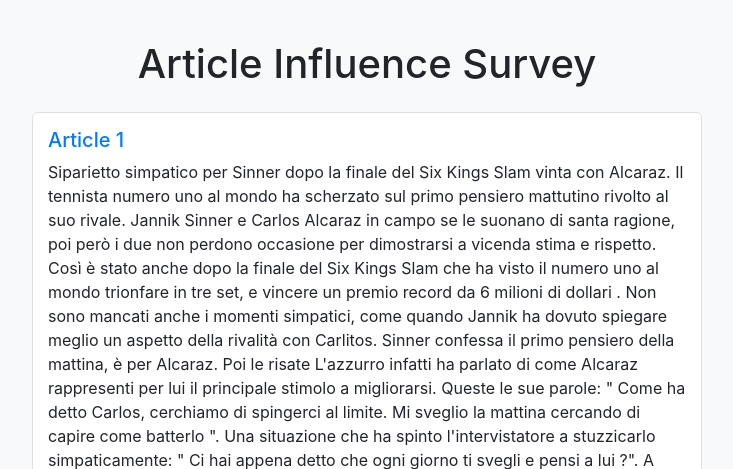
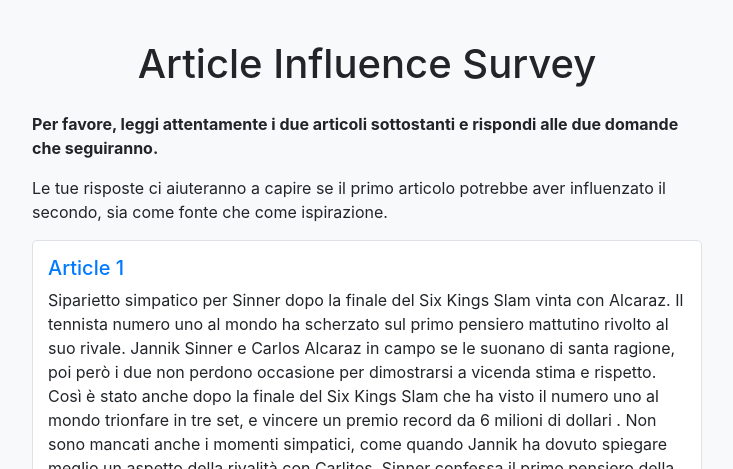
Before and after one commit to MatiasSalaris/surveyNewsAnalysis, a Flask app: page / in a window 1280 px wide. Shown: the top 469 px of the page, without its empty margins (273-1006 px from the left). Run offline with Flask 3, Linux system fonts and the light colour scheme; some libraries are stand-ins or nearby versions.

Commit message:
Update survey.html

```diff
--- a/templates/survey.html
+++ b/templates/survey.html
@@ -31,6 +31,10 @@
 <body>
     <div class="container">
         <h1 class="text-center mb-4">Article Influence Survey</h1>
+         <div class="instruction-box">
+            <p><strong>Per favore, leggi attentamente i due articoli sottostanti e rispondi alle due domande che seguiranno.</strong></p>
+            <p>Le tue risposte ci aiuteranno a capire se il primo articolo potrebbe aver influenzato il secondo, sia come fonte che come ispirazione.</p>
+        </div>
 
         <!-- Article 1 Box -->
         <div class="article-box">
```
